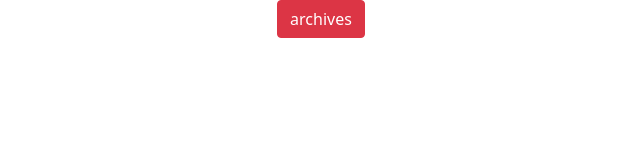
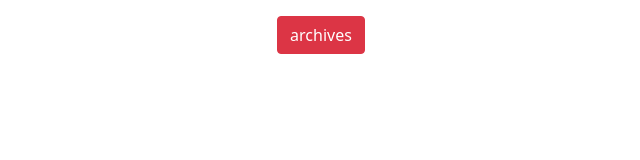
Before and after one commit to chocksett/chocksett.github.io, a plain HTML site: page index.html in a window 1280 px wide. Shown: the whole page, without its empty margins (319-959 px from the left). Drawn offline with nearby package versions, Linux system fonts and the light colour scheme.

Commit message:
Update index.html

```diff
--- a/index.html
+++ b/index.html
@@ -4,5 +4,5 @@
   <link href="https://cdn.jsdelivr.net/npm/bootstrap@5.1.1/dist/css/bootstrap.min.css" rel="stylesheet" integrity="sha384-F3w7mX95PdgyTmZZMECAngseQB83DfGTowi0iMjiWaeVhAn4FJkqJByhZMI3AhiU" crossorigin="anonymous">
   <script src="https://cdn.jsdelivr.net/npm/bootstrap@5.1.1/dist/js/bootstrap.bundle.min.js" integrity="sha384-/bQdsTh/da6pkI1MST/rWKFNjaCP5gBSY4sEBT38Q/9RBh9AH40zEOg7Hlq2THRZ" crossorigin="anonymous"></script>
 <html>
- <body> <div> <center> <a href="/open/archive/archive" class="btn btn-danger">archives</a></center></div></body>
+ <body> <div> <p> <center> <a href="/open/archive/archive" class="btn btn-danger">archives</a></center></p></div></body>
 </html>
```
